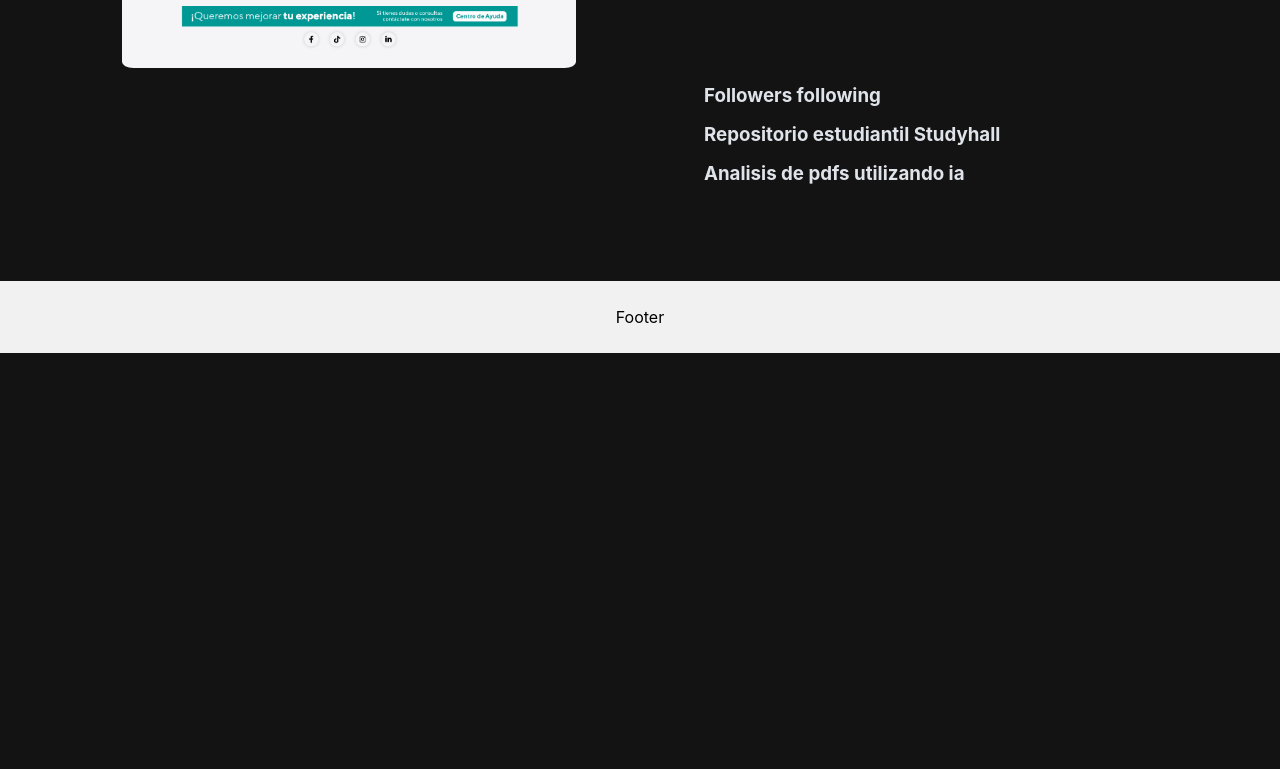
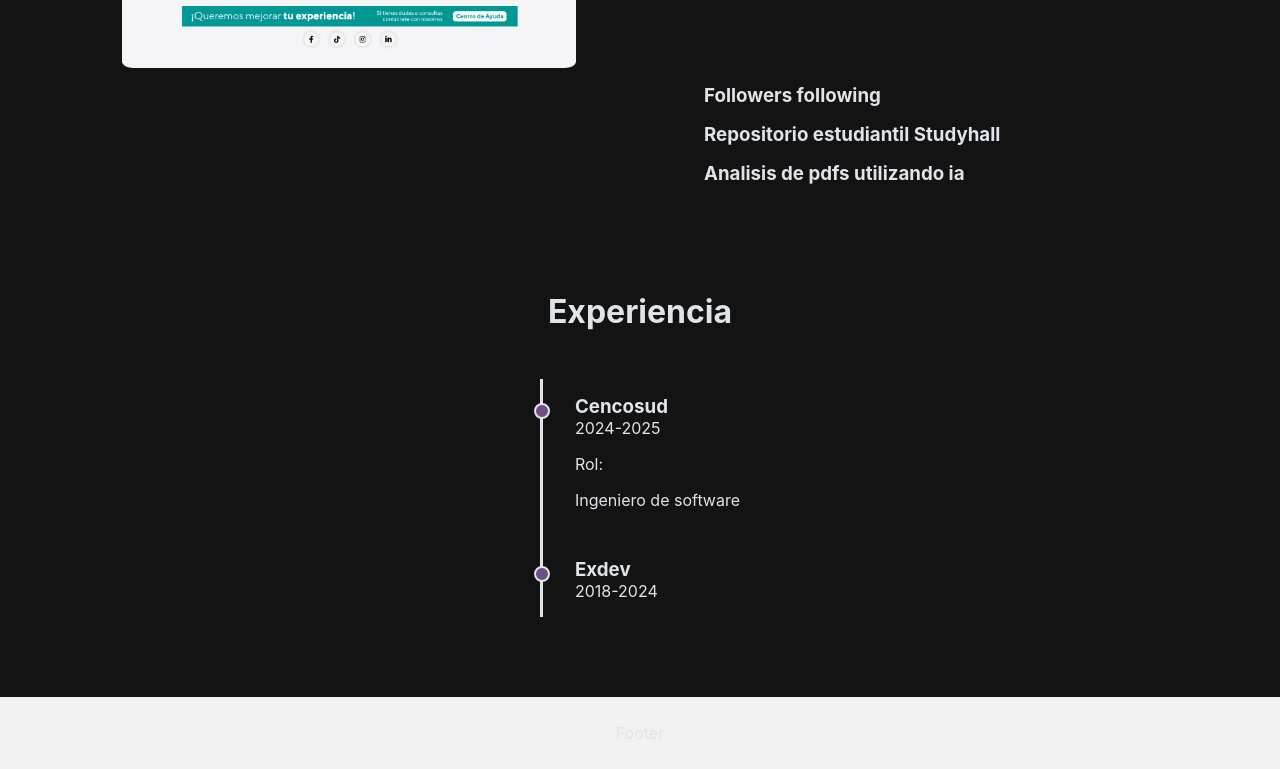
Before and after one commit to IanBattistoni/portafolio, a React (Create React App) app: page / in a window 1280 px wide. Shown: the part 671-1440 px from the top of the page. Before the commit the page ends 1024 px from the top, so only its background shows below. Built offline with nearby package versions, Linux system fonts and the light colour scheme.

Commit message:
experiencia

```diff
--- a/src/index.css
+++ b/src/index.css
@@ -15,10 +15,15 @@ code {
 span{
   color: rgb(223,228,234);
 }
+p{
+  color: rgb(223,228,234);
+
+}
 h2{
   color: rgb(223,228,234);
 }
 h3 {
+  margin: 0;
   color: rgb(223,228,234);
 }
 .app {
--- a/src/pages/home/home.css
+++ b/src/pages/home/home.css
@@ -90,7 +90,7 @@
     transform: scale(1.02);
     cursor: pointer;
 
-        outline: 2px solid #6a426a;
+        outline: 2px solid rgb(111, 78, 130);
         outline-offset: 4px;
 
   }
@@ -99,9 +99,49 @@
     gap: 0.5rem;
     align-self: end;
     padding-right: 2rem;
-    margin-top: 0.5rem;
 
 }
+
+.experiences {
+    margin-top: 4rem;
+
+
+  }
+
+.experiences h2 {
+    text-align: center;
+    font-size: 2rem;
+    margin-bottom: 3rem;
+
+  }
+.experience-container{
+    display: flex;
+    flex-direction: column;
+
+    justify-self: center;
+
+}
+.experience{
+    position: relative;
+    border-left: 0.2rem solid rgb(223,228,234);
+    padding-left: 2rem;
+    padding-top: 1rem;
+    padding-bottom: 1rem;
+
+}
+
+.experience::before {
+    content: '';
+    position: absolute;
+    top: 1.5rem;
+    left: -0.55rem;
+    width: 12px;
+    height: 12px;
+    background-color: rgb(111, 78, 130);
+    border-radius: 50%;
+    border: 2px solid rgb(223,228,234);
+  }
+
 @media (max-width: 650px) {
   .presentation {
     gap: 2rem;
--- a/src/pages/home/home.js
+++ b/src/pages/home/home.js
@@ -43,11 +43,11 @@ function Home() {
             </div>
             <div className='project-info'>
               <h3>Consulta de saldo Gift Card Cencosud</h3>
-              <span>
+              <p>
                 Software para que las personas puedan consultar la
                 informacion correspondiente
                 sus Gift Card de Cencosud
-              </span>
+              </p>
               <div className='icons-container'>
                 <span title='Angular'>
                   <AngularIcon className='info-icon' />
@@ -84,6 +84,26 @@ function Home() {
           </article>
 
       </section>
+      <section className='experiences'>
+        <h2>
+          Experiencia
+        </h2>
+        <div className='experience-container'>
+          <div className='experience'>
+            <h3>Cencosud</h3>
+            <span>2024-2025</span>
+            <p>Rol:</p>
+            <p>Ingeniero de software</p>
+          </div>
+          <div className='experience'>
+            <h3>Exdev</h3>
+            <span>2018-2024</span>
+          </div>
+
+        </div>
+      </section>
+
+
     </section>
   );
 }
```
